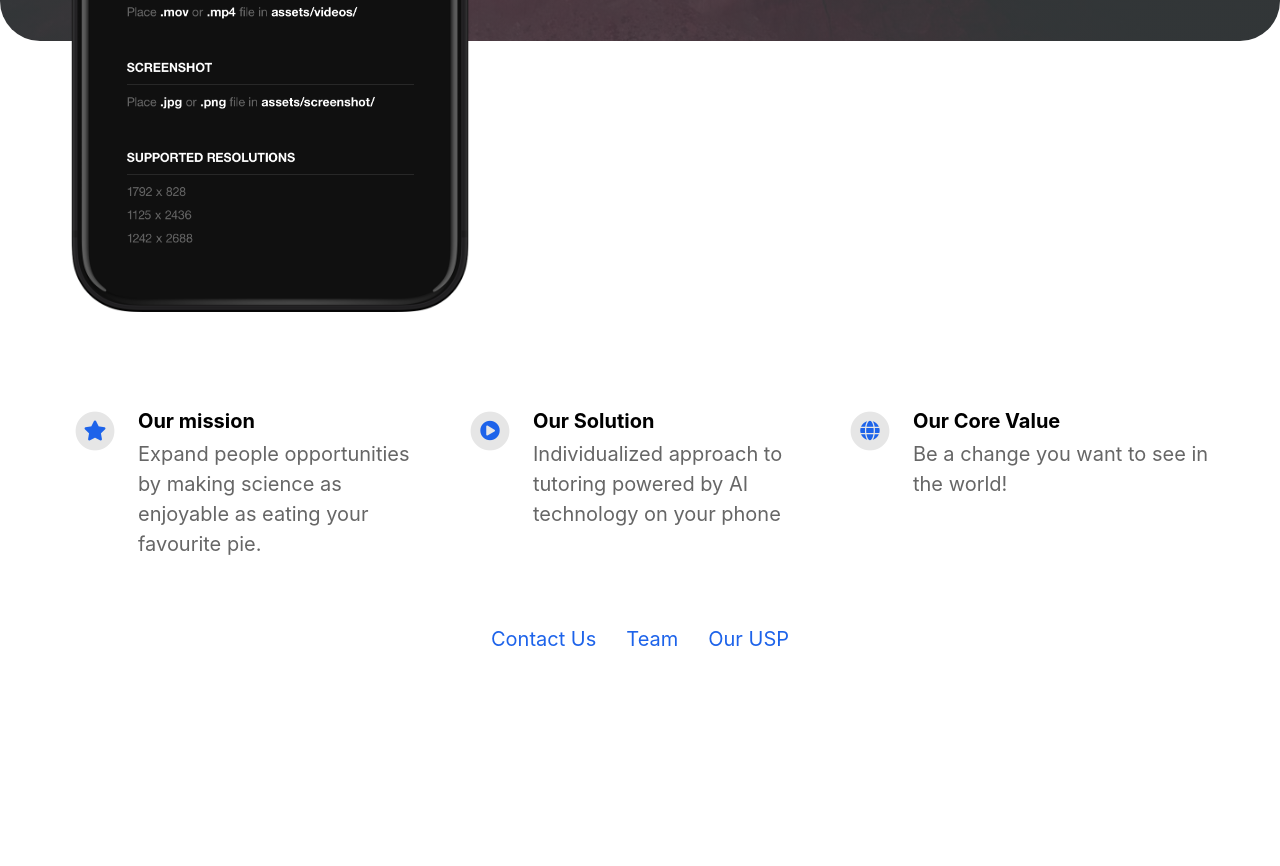
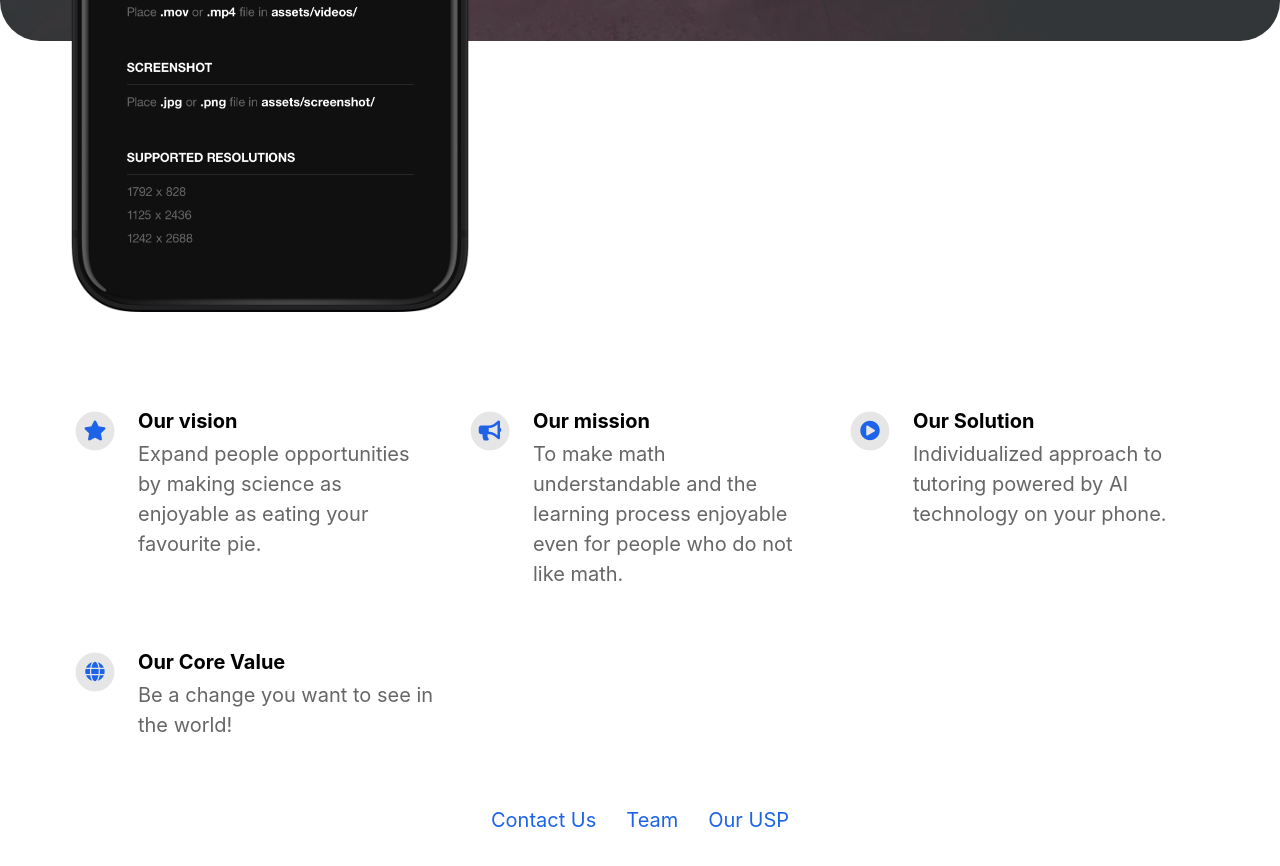
Before and after one commit to RokKos/MathPie, a Jekyll site: the page built from index.html, in a window 1280 px wide and 900 px high, scrolled down 673 px. Shown: the top 866 px of the window. Built offline with Jekyll 4.4.1, drawn with Linux system fonts in a browser that asks for light colours; nearby versions of some CDN libraries; before the commit the page ends 1392 px from its top, so only the background shows below that.

Commit message:
vision added

```diff
--- a/_config.yml
+++ b/_config.yml
@@ -35,12 +35,16 @@ youtube_username                          :
 # Feature List                            Edit, add or remove features to be presented.
 features                                  :
 
-  - title                                 : Our mission
+  - title                                 : Our vision
     description                           : Expand people opportunities by making science as enjoyable as eating your favourite pie.
     fontawesome_icon_name                 : star
 
+  - title                                 : Our mission
+    description                           : To make math understandable and the learning process enjoyable even for people who do not like math.
+    fontawesome_icon_name                 : bullhorn
+
   - title                                 : Our Solution
-    description                           : Individualized approach to tutoring powered by AI technology on your phone
+    description                           : Individualized approach to tutoring powered by AI technology on your phone.
     fontawesome_icon_name                 : play-circle
 
   - title                                 : Our Core Value
```
